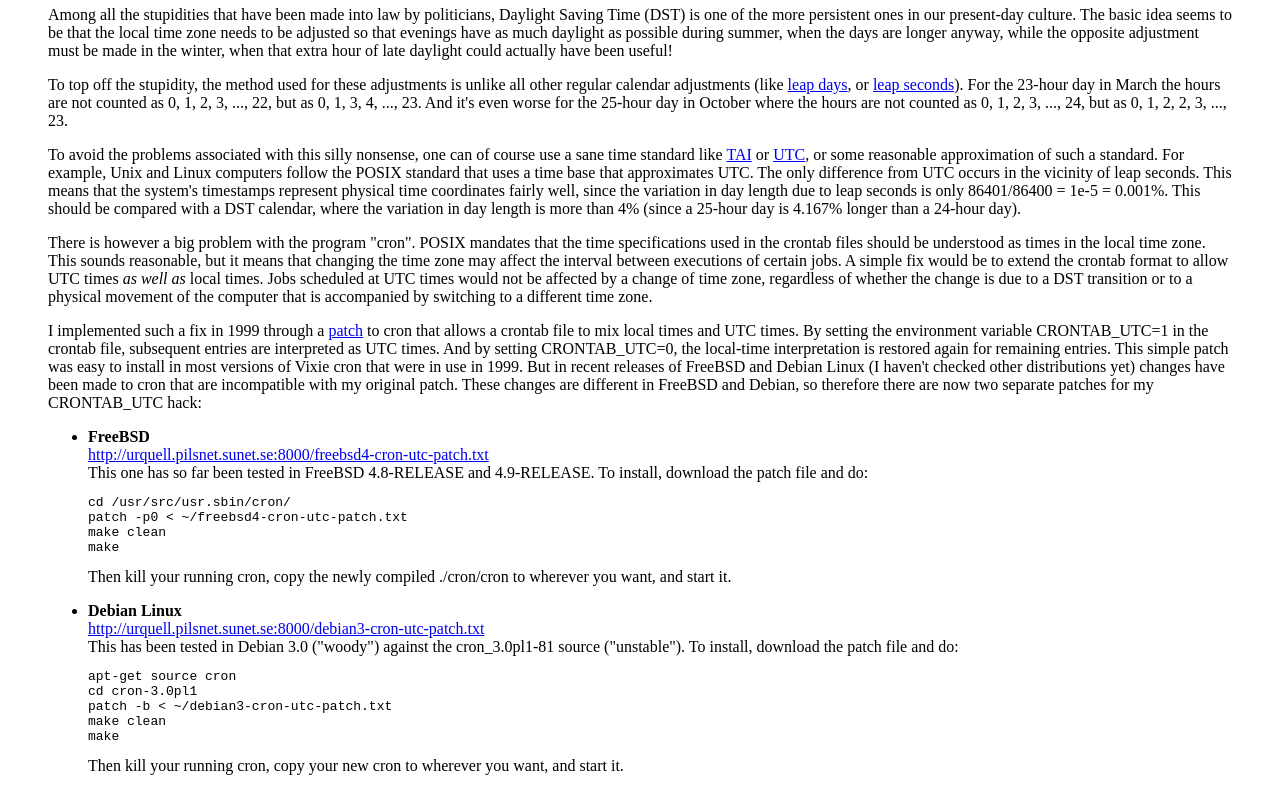
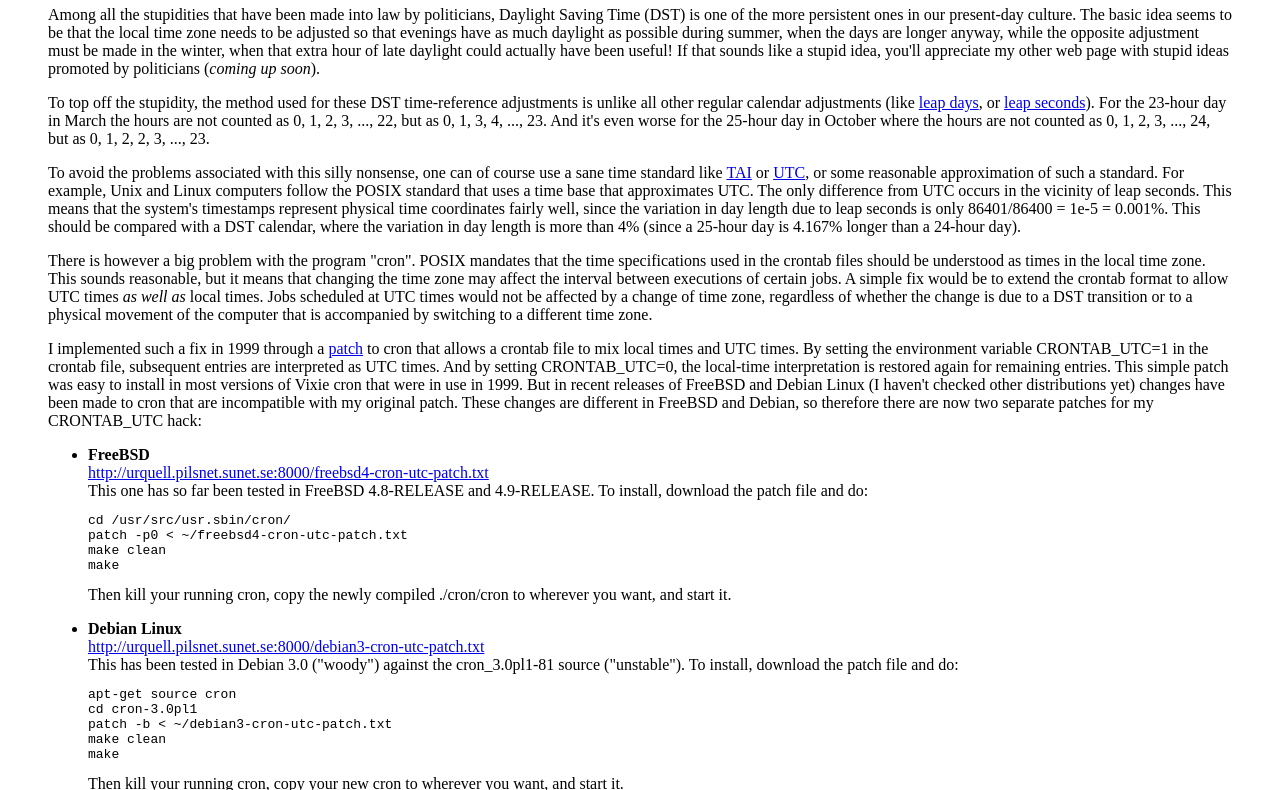
Before and after one commit to cuspycode/kludges, a plain HTML site: page dst/index.html in a window 1280 px wide. Shown: the part 100-890 px from the top of the page. Drawn offline with Linux system fonts and the light colour scheme.

Commit message:
edit
git-svn-id: svn+ssh://svn.dax.nu/var/subversion/bd/trunk/fulhack@5 8a40eba8-0bc5-11dd-aa9b-fd72f302da6d

```diff
--- a/dst/index.html
+++ b/dst/index.html
@@ -7,10 +7,10 @@
 <BODY>
 <H1>UTC in crontabs</H1>
 <P>
-Among all the stupidities that have been made into law by politicians, Daylight Saving Time (DST) is one of the more persistent ones in our present-day culture. The basic idea seems to be that the local time zone needs to be adjusted so that evenings have as much daylight as possible during summer, when the days are longer anyway, while the opposite adjustment must be made in the winter, when that extra hour of late daylight could actually have been useful!
+Among all the stupidities that have been made into law by politicians, Daylight Saving Time (DST) is one of the more persistent ones in our present-day culture. The basic idea seems to be that the local time zone needs to be adjusted so that evenings have as much daylight as possible during summer, when the days are longer anyway, while the opposite adjustment must be made in the winter, when that extra hour of late daylight could actually have been useful! If that sounds like a stupid idea, you'll appreciate my other web page with stupid ideas promoted by politicians (<I>coming up soon</I>).
 
 <P>
-To top off the stupidity, the method used for these adjustments is unlike all other regular calendar adjustments (like <A HREF="http://scienceworld.wolfram.com/astronomy/LeapYear.html">leap days</A>,
+To top off the stupidity, the method used for these DST time-reference adjustments is unlike all other regular calendar adjustments (like <A HREF="http://scienceworld.wolfram.com/astronomy/LeapYear.html">leap days</A>,
 or <A HREF="http://www.leapsecond.com/java/gpsclock.htm">leap seconds</A>).
 For the 23-hour day in March the hours are not counted as 0, 1, 2, 3, ..., 22, but as 0, 1, 3, 4, ..., 23. And it's even worse for the 25-hour day in October where the hours are not counted as 0, 1, 2, 3, ..., 24, but as 0, 1, 2, 2, 3, ..., 23.
 
@@ -102,6 +102,6 @@ But never mind all that. Just install my patch and relax :)
 Happy hacking,<BR>
 Bj&ouml;rn Danielsson<BR>
 <HR>
-Page updated: 2003-11-27
+Page updated: 2003-12-08
 </BODY>
 </HTML>
```
